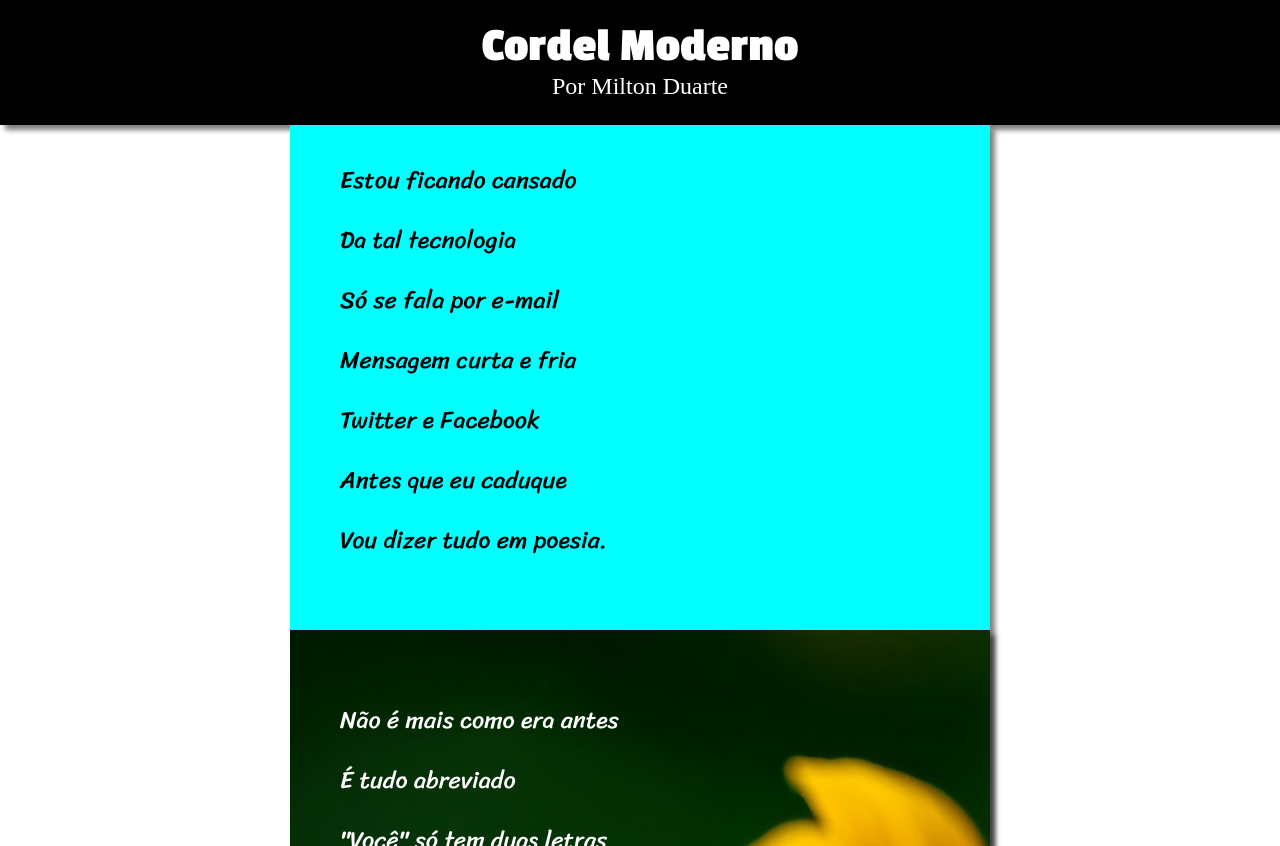
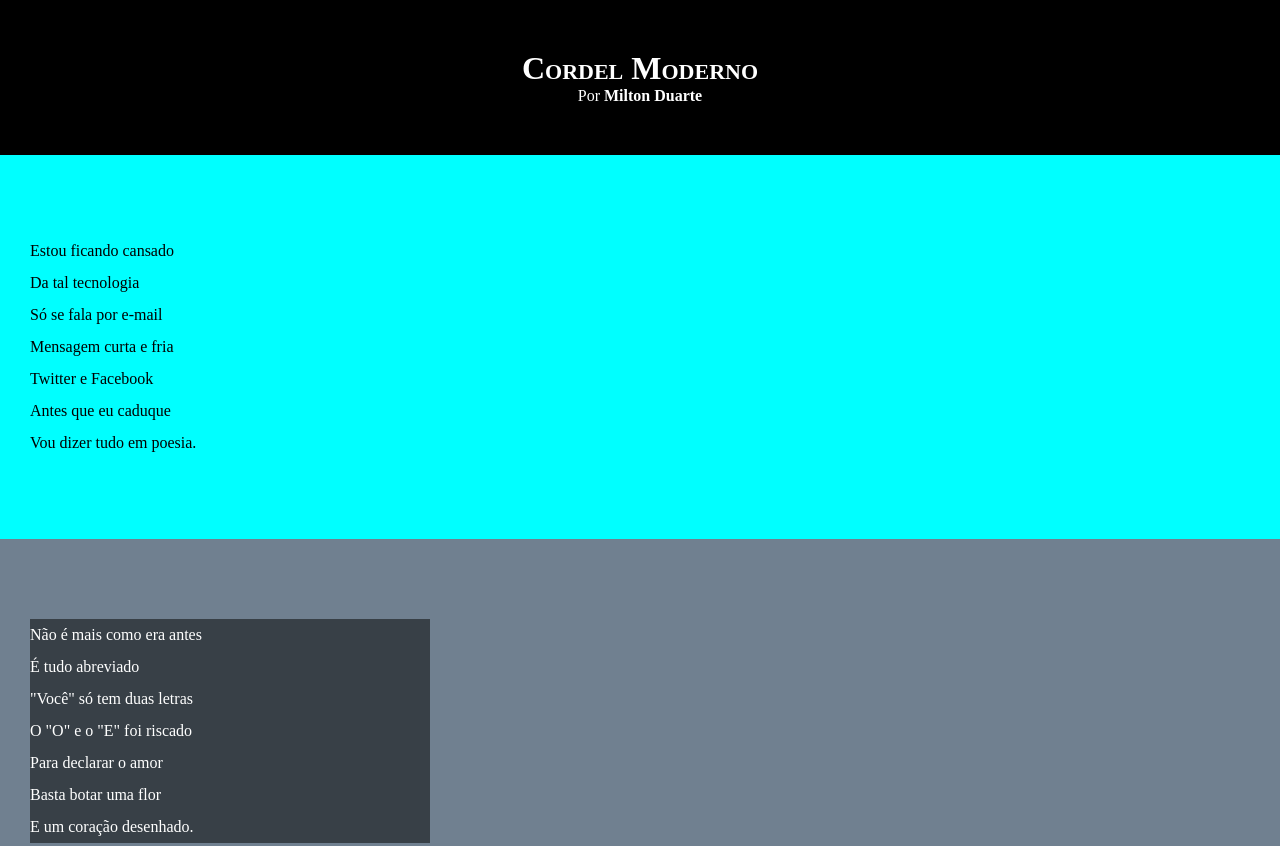
Before and after one commit to CleberSilva2023/html-css, a plain HTML site: page desafios/d012/cordel.html in a window 1280 px wide. Shown: the top 846 px of the page. Drawn offline with Linux system fonts and the light colour scheme.

Commit message:
atualizei desafio d012

```diff
--- a/desafios/d012/cordel.html
+++ b/desafios/d012/cordel.html
@@ -12,63 +12,86 @@
         <p>Por <a href="https://www.recantodasletras.com.br/poesias/3186743" target="_blank" rel="external">Milton Duarte</a></p>
     </header>
     <article>
-        <pre>
-        Estou ficando cansado
-        Da tal tecnologia
-        Só se fala por e-mail
-        Mensagem curta e fria
-        Twitter e Facebook
-        Antes que eu caduque
+
+        <section class="normal">
+            <p>
+                Estou ficando cansado<br>
+                Da tal tecnologia<br>
+                Só se fala por e-mail<br>
+                Mensagem curta e fria<br>
+                Twitter e Facebook<br>
+                Antes que eu caduque<br>
                 Vou dizer tudo em poesia.
-        <div class="girasol">
-        Não é mais como era antes
-        É tudo abreviado
-        "Você" só tem duas letras
-        O "O" e o "E" foi riscado
-        Para declarar o amor
-        Basta botar uma flor
+            </p>
+        </section>
+
+        <section class="imagem">
+            <p>
+                Não é mais como era antes <br>
+                É tudo abreviado <br>
+                "Você" só tem duas letras <br>
+                O "O" e o "E" foi riscado <br>
+                Para declarar o amor <br>
+                Basta botar uma flor <br>
                 E um coração desenhado.
-        </div>
-        Arroba agora não pesa
-        É parte de um endereço
-        Ponto final nem se usa
-        Ou vai até no começo
-        Agora é .com
-        Se o saite é muito bom
+            </p>
+        </section>
+
+        <section class="normal">
+            <p>
+                Arroba agora não pesa <br>
+                É parte de um endereço <br>
+                Ponto final nem se usa <br>
+                Ou vai até no começo <br>
+                Agora é .com <br>
+                Se o saite é muito bom <br>
                 Ele vale um alto preço.
+            </p>
 
-        Pra piorar a liguagem
-        O emoticom é um risco
-        Tem símbolo para tudo
-        Ponto e vírgula e um asterisco
-        Um beijo significa
-        Pra entender como fica
+            <p>
+                Pra piorar a liguagem <br>
+                O emoticom é um risco <br>
+                Tem símbolo para tudo <br>
+                Ponto e vírgula e um asterisco <br>
+                Um beijo significa <br>
+                Pra entender como fica <br>
                 Decifre esse rabisco.
+            </p>
+        </section>
 
-        Tenho saudade das cartas
-        Escritas com a própria mão
-        Mandava no mês de Junho
-        Só chegava no Verão
-        Mas matava a saudade
-        Era texto de verdade
+        <section class="imagem">
+            <p>
+                Tenho saudade das cartas <br>
+                Escritas com a própria mão <br>
+                Mandava no mês de Junho <br>
+                Só chegava no Verão <br>
+                Mas matava a saudade <br>
+                Era texto de verdade <br>
                 Nas linhas do coração.
+            </p>
+        </section>
 
-        Agora, escrevo e envio
-        Chegando na mesma hora
-        Mas quando vou prosear
-        A pessoa foi embora
-        Abriu outro aplicativo
-        O mundo ficou cativo
+        <section class="normal">
+            <p>
+                Agora, escrevo e envio <br>
+                Chegando na mesma hora <br>
+                Mas quando vou prosear <br>
+                A pessoa foi embora <br>
+                Abriu outro aplicativo <br>
+                O mundo ficou cativo <br>
                 Da tecnologia do agora.
+            </p>
 
-        Felizmente, pra orar
-        Não precisa de internet
-        Deus escuta todo mundo
-        Se quiser, faça esse teste
-        Dois pontos são dois joelhos
-        Seus lábios são aparelhos
+            <p>
+                Felizmente, pra orar <br>
+                Não precisa de internet <br>
+                Deus escuta todo mundo <br>
+                Se quiser, faça esse teste <br>
+                Dois pontos são dois joelhos <br>
+                Seus lábios são aparelhos <br>
                 Deixe que Deus interprete.
-    </pre>
+            </p>
+        </section>
     </article>
     <footer>
         <p>Site desenvolvido por Cleber Silva. Acesse meu repositório clicando aqui &#x1F449; <a href="https://github.com/CleberSilva2023?tab=repositories" target="_blank" rel="external">GitHub</a></p>
--- a/desafios/d012/style.css
+++ b/desafios/d012/style.css
@@ -1,100 +1,65 @@
 @charset "UTF-8";
-@font-face {
-   font-family: 'PassionOne-Black';
-   src: url('fontes/PassionOne-Black.ttf') format('opentype'),
-}
-@font-face {
-    font-family: 'PassionOne-Bold';
-    src: url('fontes/PassionOne-Bold.ttf') format('opentype');
-}
-@font-face {
-    font-family: 'PassionOne-regular';
-    src: url('fontes/PassionOne-Regular.ttf') format('opentype');
-}
-@font-face {
-    font-family: 'Sriracha';
-    src: url('fontes/Sriracha-Regular.ttf') format('opentype');
+
+* {
+    margin: 0px;
+    padding: 0px;
 }
 
-:root {
-    --font-01: 'PassionOne-Black';
-    --font-02: 'PassionOne-Bold';
-    --font-03: 'PassionOne-Regular';
-    --font-04: 'Sriracha';
+html, body {
+    min-height: 100vh;
+    background-color: dark;
 }
 
-* {margin: 0px; padding: 0px;}
-
 header {
-    box-shadow: 5px 5px 5px rgba(0, 0, 0, 0.5);
     background-color: black;
-    width: auto;
-    height: 100px;
-    padding-bottom: 25px;
+    color: white;
+    text-align: center;
 }
 
 header > h1 {
-    font-size: 3em;
-    padding-top: 20px;
-    text-align: center;
+    padding-top: 50px;
+    font-variant: small-caps;
+}
+
+header > p {
+    padding-bottom: 50px;
+}
+
+header a, footer a {
     color: white;
-    font-family: var(--font-02);
-    font-weight: 100;
+    text-decoration: none;
+    font-weight: bolder;
 }
-header > p {
-    font-size: 1.5em;
-    text-align: center;
+
+header a:hover, footer a:hover {
+    text-decoration: underline;
+}
+
+section {
+    padding-top: 10vh;
+    padding-bottom: 10vh;
+    line-height: 2em; /*Espaçamento de altura das palavras*/
+    padding-left: 30px;
+}
+
+section.normal {
+    background-color: aqua;
+    color: black;
+}
+
+section.imagem {
+    background-color: slategray;
     color: white;
 }
 
-a {
-    color: white;
-    text-decoration: none;
-}
-a:hover {
-    font-weight: bolder;
-    padding: 5px;
-    background-color: white;
-    color: black;
-    border-radius: 10px;
-}
-
-article {
-    max-width: 700px;
-    margin-left: auto;
-    margin-right: auto;
-    background-color: aqua;
-    padding: 25px 0px 25px 0px;
-    box-shadow: 5px 5px 5px rgba(0, 0, 0, 0.5);
-}
-pre {
-    line-height: 2.5em;
-    font-size: 1.5em;
-    font-family: var(--font-04);
-    text-align: left;
-}
-
-div.girasol {
-    color: white;
-    box-shadow: 5px 5px 5px rgba(0, 0, 0, 0.5);
-    max-width: 700px;
-    position: relative;
-    height: 500px;
-    background-image: url('imagens/girasol700x800.jpg');
+section.imagem > p {
+    width: 400px;
+    background-color: rgba(0, 0, 0, 0.5);
 }
 
 footer {
-    padding: 15px;
-    padding-bottom: 10px;
-    width: auto;
-    height: 70px;
     background-color: black;
+    color: white;
+    text-align: center;
+    padding: 10px;
 }
-
-footer > p {
-    padding-top: 10px;
-    text-align: center;
-    color: white;
-    font-size: 1.2em;
-    font-family: var(--font-01);
-}
```
Lines whose indentation alone changed are shown as unchanged.
